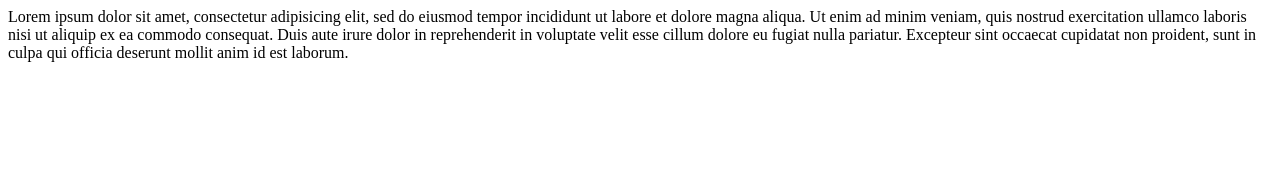
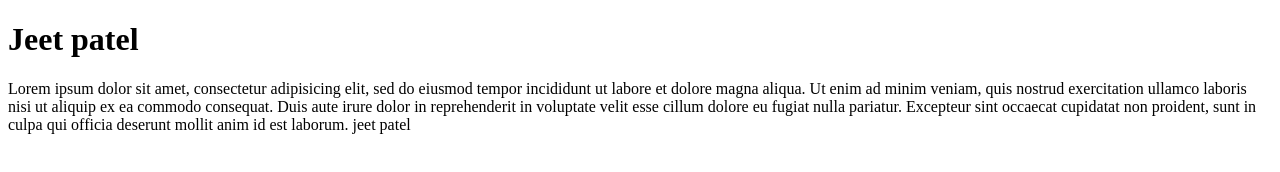
Before and after one commit to Jeet-103/first, a plain HTML site: page index.html in a window 1280 px wide. Drawn offline with Linux system fonts and the light colour scheme.

Commit message:
add ny name
Jeet patel

```diff
--- a/index.html
+++ b/index.html
@@ -4,11 +4,13 @@
 	<title>web page</title>
 </head>
 <body>
+	<h1>Jeet patel</h1>
 Lorem ipsum dolor sit amet, consectetur adipisicing elit, sed do eiusmod
 tempor incididunt ut labore et dolore magna aliqua. Ut enim ad minim veniam,
 quis nostrud exercitation ullamco laboris nisi ut aliquip ex ea commodo
 consequat. Duis aute irure dolor in reprehenderit in voluptate velit esse
 cillum dolore eu fugiat nulla pariatur. Excepteur sint occaecat cupidatat non
 proident, sunt in culpa qui officia deserunt mollit anim id est laborum.
+jeet patel
 </body>
 </html>
```
